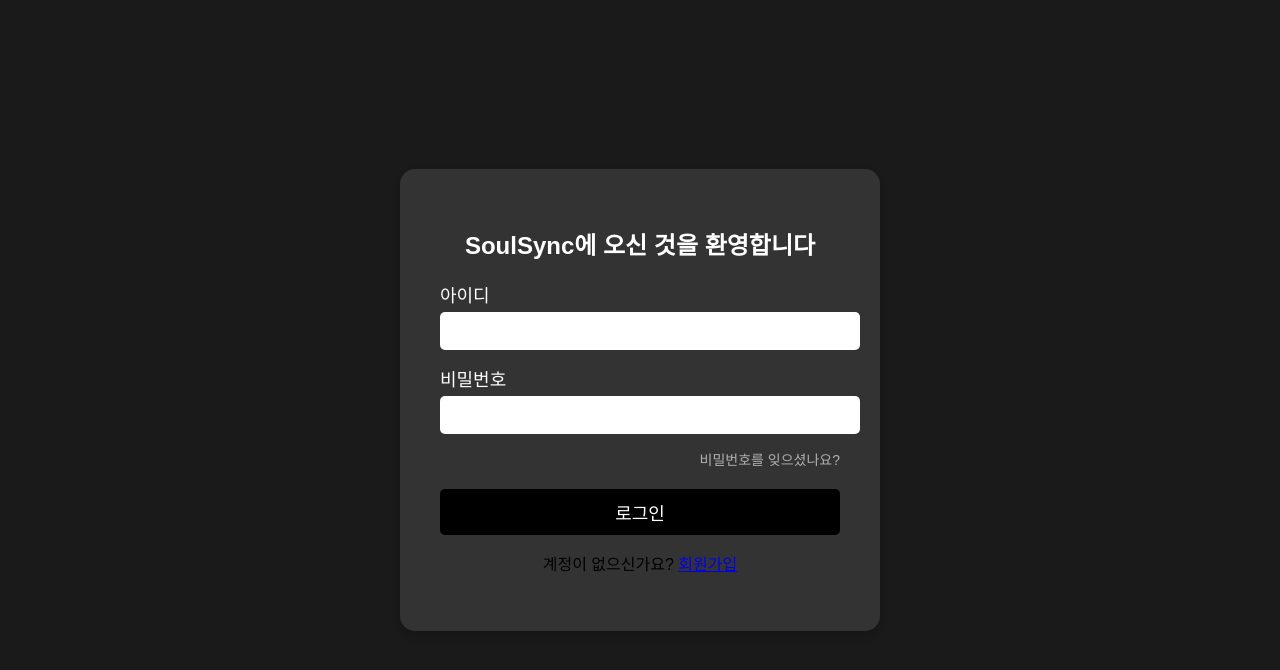
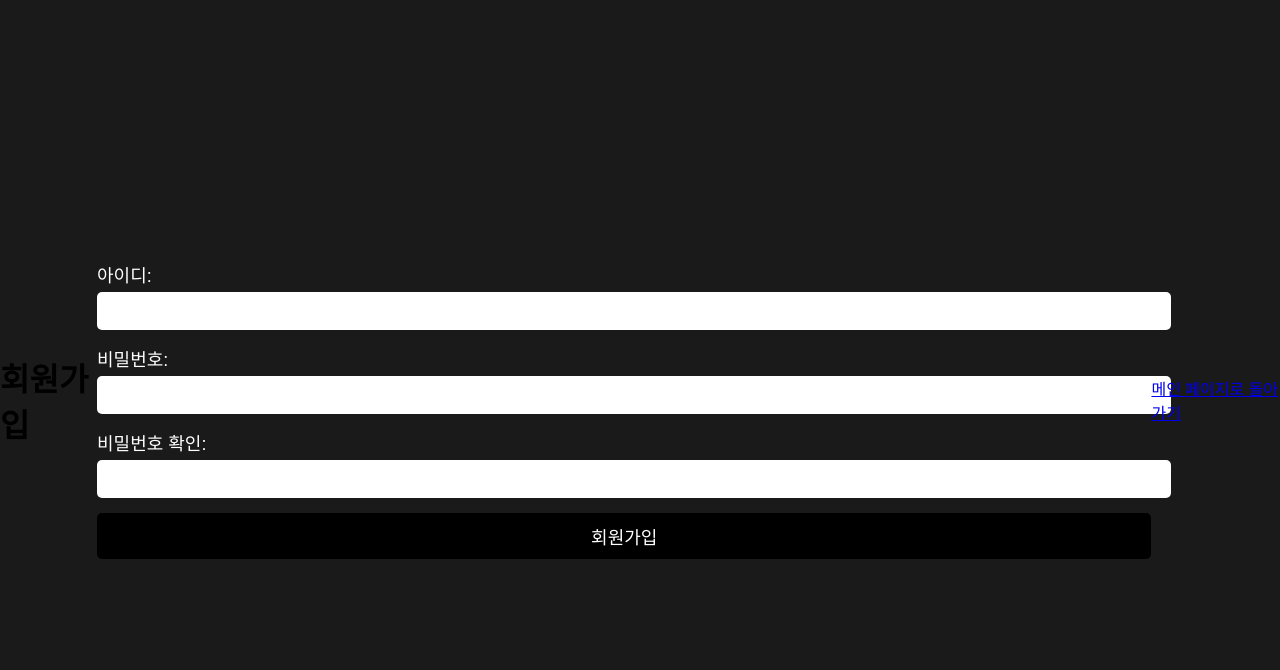
Before and after one commit to sjongwook/song_project, a FastAPI app: page /signup in a window 1280 px wide. Shown: the top 670 px of the page. Run offline with FastAPI, Linux system fonts and the light colour scheme.

Commit message:
Update signup.html

```diff
--- a/templates/signup.html
+++ b/templates/signup.html
@@ -4,23 +4,22 @@
     <meta charset="UTF-8">
     <meta name="viewport" content="width=device-width, initial-scale=1.0">
     <link rel="stylesheet" href="/static/styles.css">
-    <title>로그인</title>
+    <title>회원가입</title>
 </head>
 <body>
-    <div class="single-container">
-        <h1>SoulSync에 오신 것을 환영합니다</h1>
-        <form action="/login" method="post">
-            <label for="username">아이디</label>
-            <input type="text" id="username" name="username" required>
-
-            <label for="password">비밀번호</label>
-            <input type="password" id="password" name="password" required>
-
-            <a href="#" class="forgot-password">비밀번호를 잊으셨나요?</a>
-            <button type="submit" class="login-button">로그인</button>
-        </form>
-        <p class="signup-text">계정이 없으신가요? <a href="#">회원가입</a></p>
-        </div>
-    </div>
+    <h1>회원가입</h1>
+    <form action="/signup" method="post">
+        <label for="username">아이디:</label>
+        <input type="text" id="username" name="username" required>
+        <br>
+        <label for="password">비밀번호:</label>
+        <input type="password" id="password" name="password" required>
+        <br>
+        <label for="confirm_password">비밀번호 확인:</label>
+        <input type="password" id="confirm_password" name="confirm_password" required>
+        <br>
+        <button type="submit">회원가입</button>
+    </form>
+    <p><a href="/">메인 페이지로 돌아가기</a></p>
 </body>
 </html>
```
